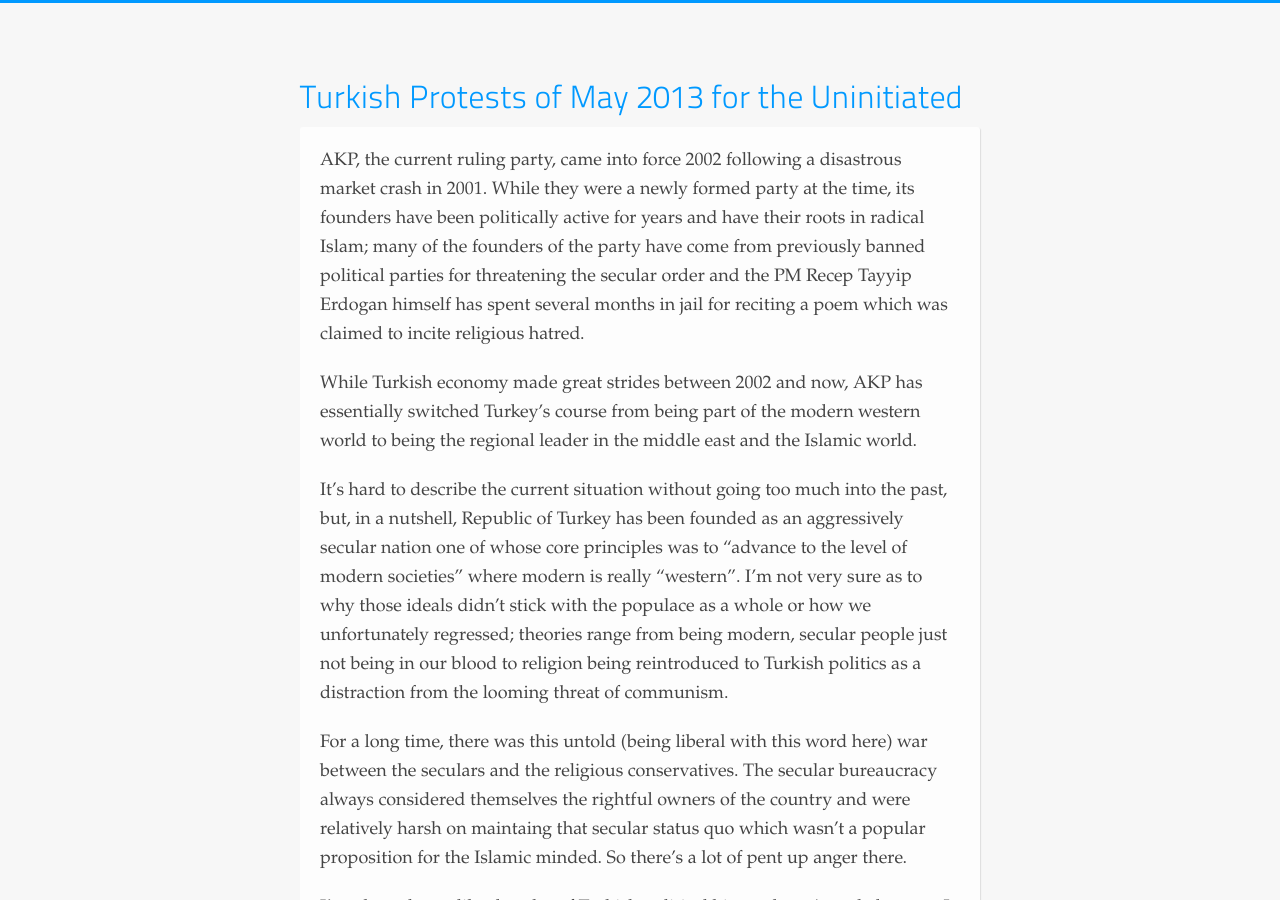
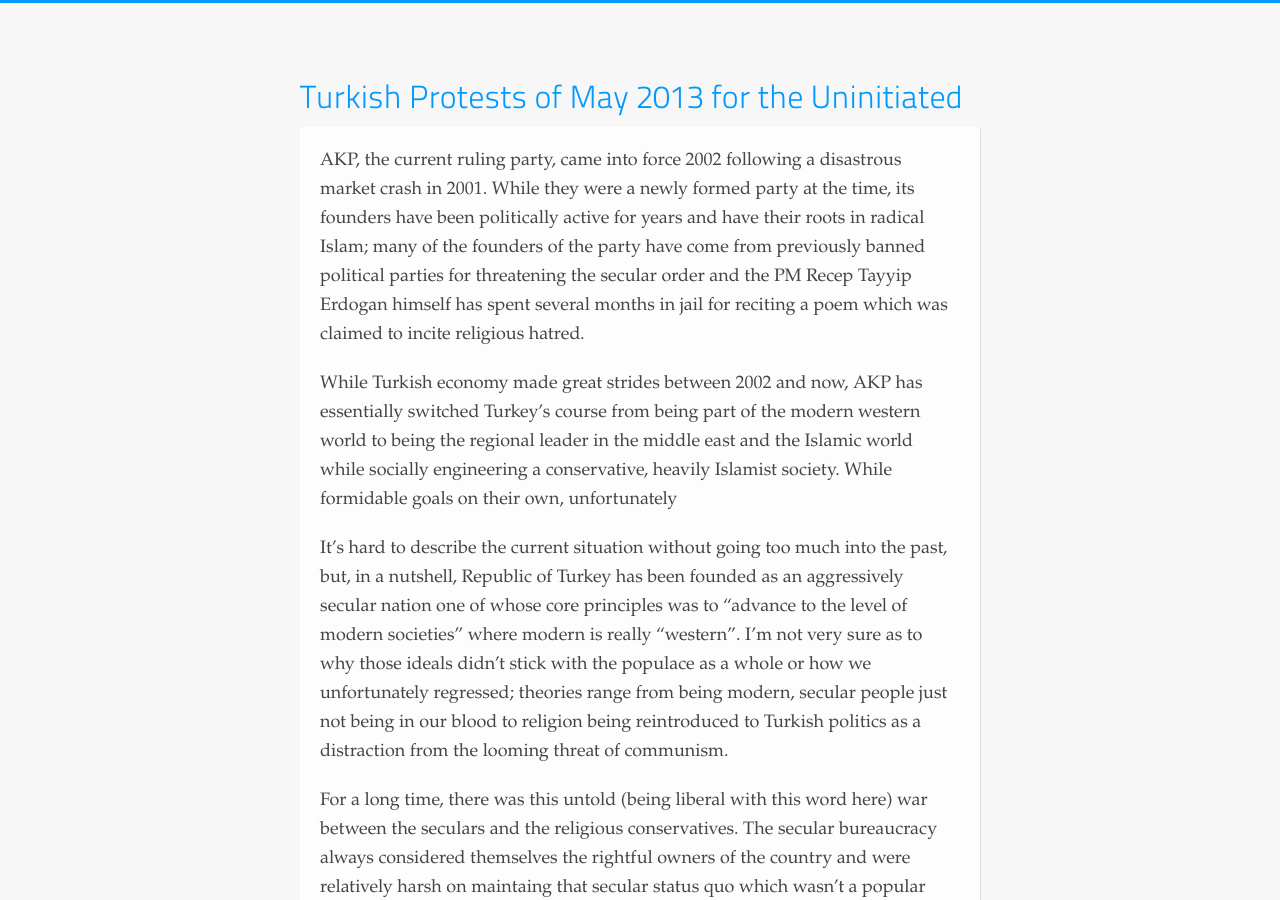
Before and after one commit to cduruk/cduruk.github.com, a Jekyll site: the page built from _posts/2013-07-01-turkish-protests-of-2013.md, in a window 1280 px wide and 900 px high. Built offline with Jekyll 4.4.1, drawn with Linux system fonts in a browser that asks for light colours; Markdown is read by kramdown in place of the engine named in the settings; some of the changed text lies outside the part shown.

```diff
--- a/_posts/2013-07-01-turkish-protests-of-2013.md
+++ b/_posts/2013-07-01-turkish-protests-of-2013.md
@@ -1,12 +1,12 @@
 ---
 layout: post
-date: 2013-07-01 21:00:00 UTC
+date: 2013-06-01 21:00:00 UTC
 title: Turkish Protests of May 2013 for the Uninitiated
 ---
 
 AKP, the current ruling party, came into force 2002 following a disastrous market crash in 2001. While they were a newly formed party at the time, its founders have been politically active for years and have their roots in radical Islam; many of the founders of the party have come from previously banned political parties for threatening the secular order and the PM Recep Tayyip Erdogan himself has spent several months in jail for reciting a poem which was claimed to incite religious hatred.
 
-While Turkish economy made great strides between 2002 and now, AKP has essentially switched Turkey's course from being part of the modern western world to being the regional leader in the middle east and the Islamic world.
+While Turkish economy made great strides between 2002 and now, AKP has essentially switched Turkey's course from being part of the modern western world to being the regional leader in the middle east and the Islamic world while socially engineering a conservative, heavily Islamist society. While formidable goals on their own, unfortunately
 
 It's hard to describe the current situation without going too much into the past, but, in a nutshell, Republic of Turkey has been founded as an aggressively secular nation one of whose core principles was to "advance to the level of modern societies" where modern is really "western". I'm not very sure as to why those ideals didn't stick with the populace as a whole or how we unfortunately regressed; theories range from being modern, secular people just not being in our blood to religion being reintroduced to Turkish politics as a distraction from the looming threat of communism.
 
```
